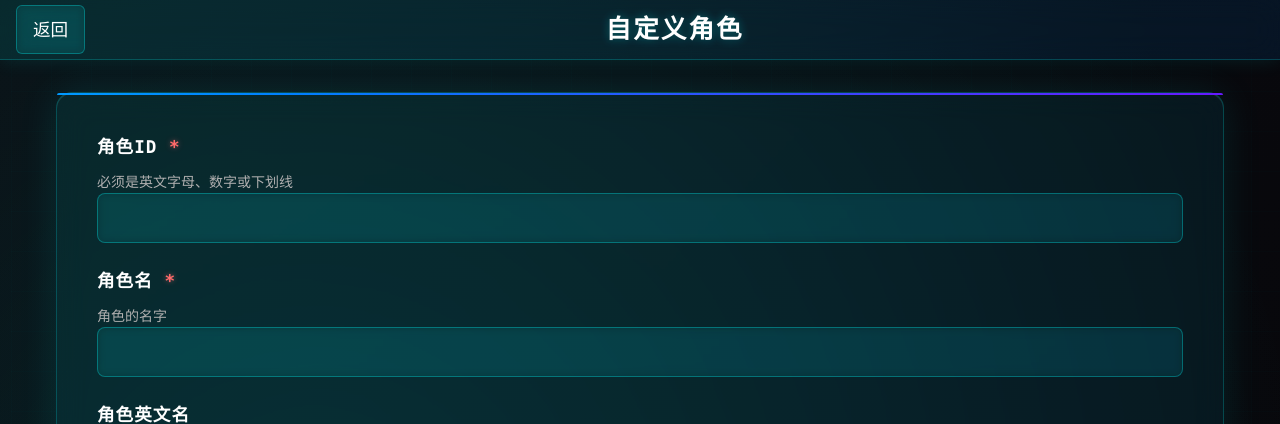
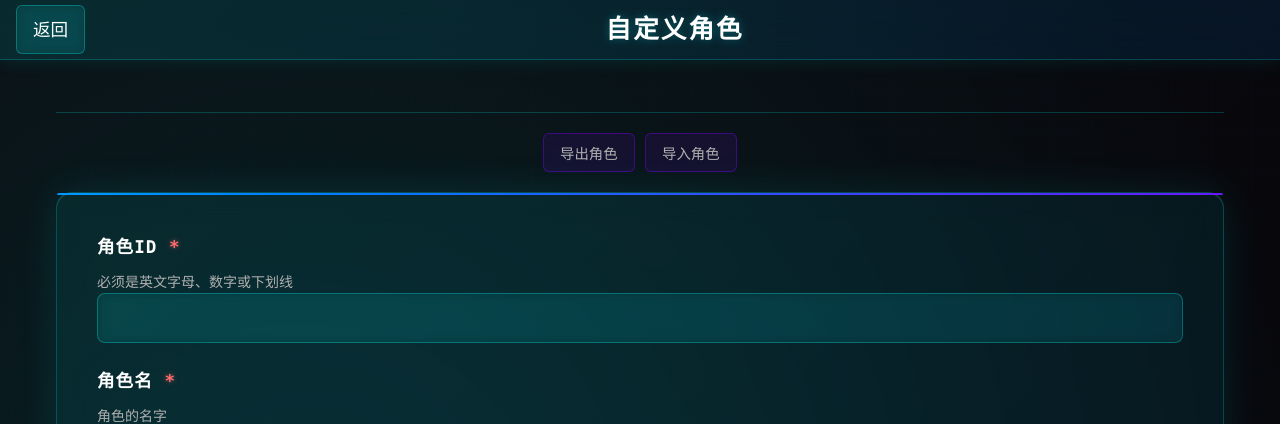
Before and after one commit to xhc2008/CABM, a Flask app: page /custom_character in a window 1280 px wide. Shown: the top 424 px of the page. Run offline with Flask 3, Linux system fonts and the light colour scheme; data that the repository does not hold is empty; some libraries are stand-ins or nearby versions.

Commit message:
chore: 调整导入角色按钮的位置

```diff
--- a/templates/custom_character.html
+++ b/templates/custom_character.html
@@ -20,7 +20,12 @@
                 <h2>自定义角色</h2>
             </div>
             <div class="custom-character-container">
+                <div class="import-export-buttons" style="margin-bottom: 20px;">
+                    <button type="button" id="exportCharacterButton" class="btn secondary-btn">导出角色</button>
+                    <button type="button" id="importCharacterButton" class="btn secondary-btn">导入角色</button>
+                </div>
                 <form id="customCharacterForm" class="custom-character-form">
+                    <!-- 将导入导出按钮移到顶部 -->
                     <div class="form-group required">
                         <label for="characterId">角色ID <span class="required-mark">*</span></label>
                         <div class="form-description" id="characterIdDesc">必须是英文字母、数字或下划线</div>
@@ -112,10 +117,7 @@
                         <button type="button" id="cancelButton" class="btn secondary-btn">取消</button>
                         <button type="button" id="saveDraftButton" class="btn secondary-btn">存草稿</button>
                     </div>
-                    <div class="import-export-buttons">
-                        <button type="button" id="exportCharacterButton" class="btn secondary-btn">导出角色</button>
-                        <button type="button" id="importCharacterButton" class="btn secondary-btn">导入角色</button>
-                    </div>
+                    <!-- 原来的导入导出按钮位置已移除 -->
                 </form>
             </div>
         </div>
```
